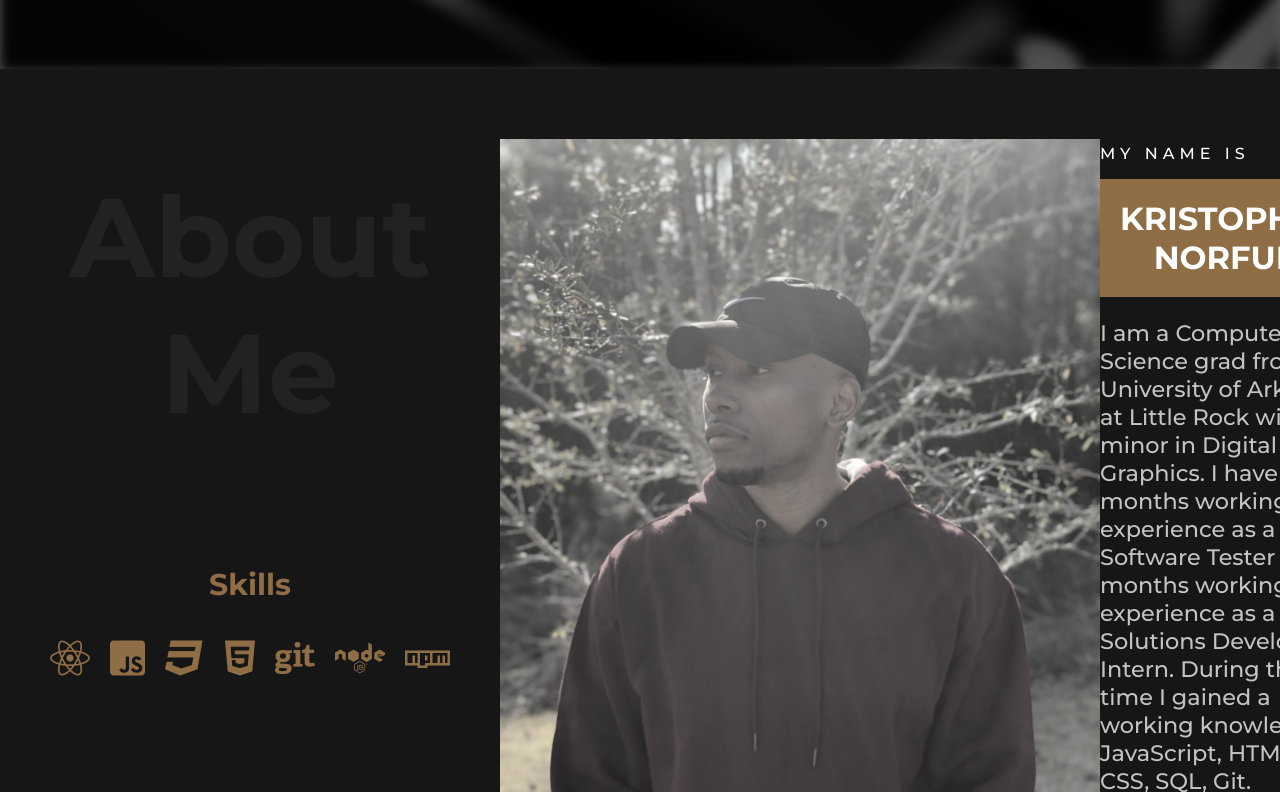
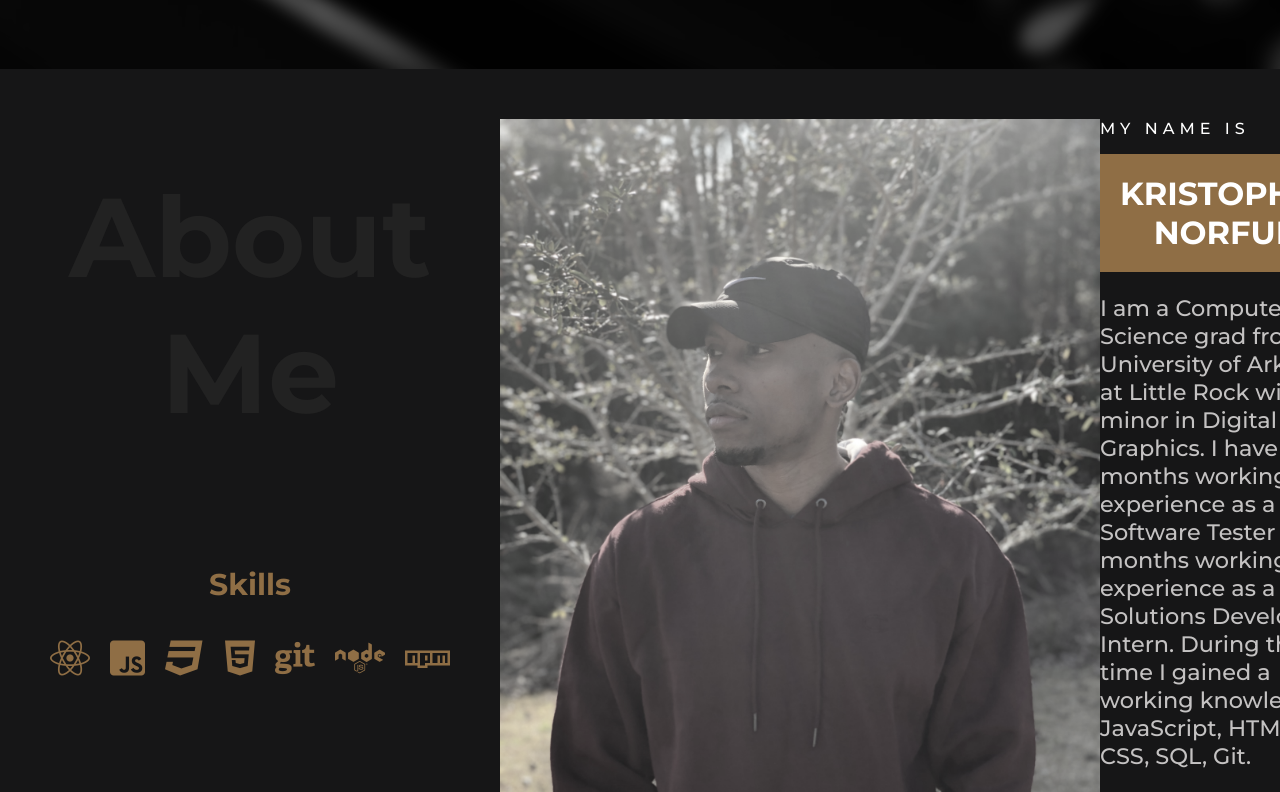
Before and after one commit to knorful/my-page, a React (Create React App) app: page / in a window 1280 px wide. Shown: the part 728-1520 px from the top of the page. Built offline with nearby package versions, Linux system fonts and the light colour scheme.

Commit message:
make about section view height

```diff
--- a/src/components/About/About.module.css
+++ b/src/components/About/About.module.css
@@ -3,7 +3,7 @@
   position: relative;
   font-family: "Montserrat", sans-serif;
   width: 100%;
-  height: 1000px;
+  height: 100vh;
   z-index: 10;
   color: #8f6e45;
   margin-top: -77px;
@@ -40,7 +40,7 @@
 }
 
 .About .backgroundContainer {
-  margin-top: 75px;
+  margin-top: 50px;
 }
 
 .About .background {
@@ -93,7 +93,7 @@
 }
 
 .About .ImgContainer img {
-  margin-top: 70px;
+  margin-top: 50px;
   width: 600px;
   filter: grayscale(0.75);
   -webkit-filter: grayscale(0.75);
--- a/src/components/Landing/Landing.module.css
+++ b/src/components/Landing/Landing.module.css
@@ -71,6 +71,7 @@
   background-size: cover;
   filter: blur(6px) grayscale(1);
   -webkit-filter: blur(6px) grayscale(1);
+  transform: scale(1.2);
 }
 
 .Landing .tint:before {
```
